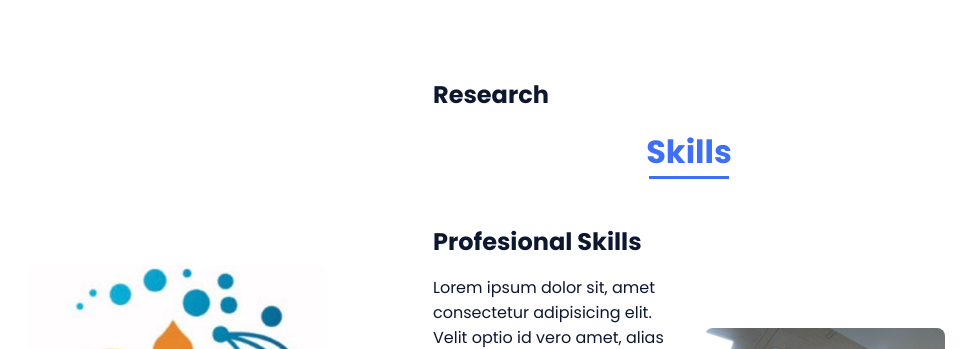
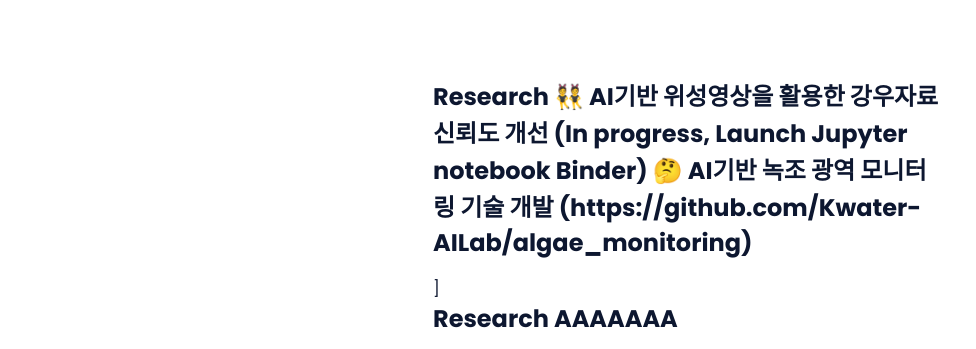
Before and after one commit to L22AR5N/kwater_test2, a plain HTML site: page index.html in a window 1280 px wide. Shown: the part 833-1182 px from the top of the page, without its empty margins (207-1183 px from the left). Drawn offline with nearby package versions, Linux system fonts and the light colour scheme.

Commit message:
Update index.html

```diff
--- a/index.html
+++ b/index.html
@@ -73,7 +73,11 @@
                     </div>
 
                     <div>
-                        <h2 class="about__subtitle">Research </h2>
+                        <h2 class="about__subtitle">Research
+			👯 AI기반 위성영상을 활용한 강우자료 신뢰도 개선 (In progress, Launch Jupyter notebook Binder)
+🤔 AI기반 녹조 광역 모니터링 기술 개발 (https://github.com/Kwater-AILab/algae_monitoring)
+			</h2>
+]  <h2 class="about__subtitle">Research AAAAAAA  </h2>
                         <p class="🔭 Digital Twin과 연계한 AI기술 개발 (In progress)
 
 🌱 댐안전관리 플랫폼 개발을 위한 인공지능 알고리즘 선정평가 연구 (In progress)
```
